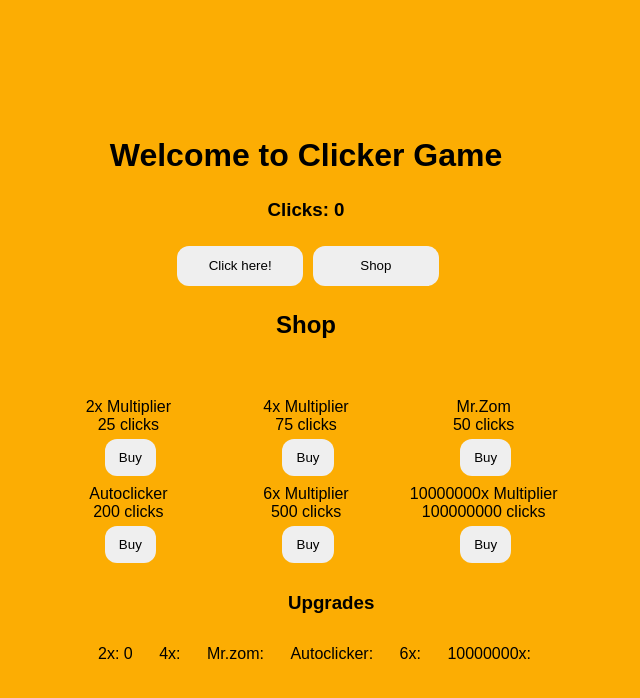
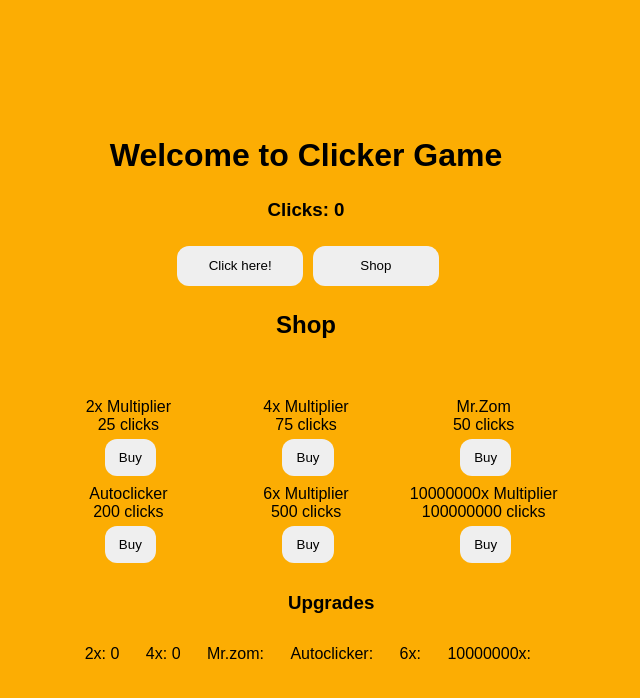
Before and after one commit to Vipershroom/clicker-game-react, a React (Create React App) app: page / in a window 1280 px wide. Both pictures are taken after a click on the button "Shop". Shown: the top 698 px of the page, without its empty margins (334-974 px from the left). Built offline with nearby package versions, Linux system fonts and the light colour scheme.

Commit message:
Forgot to make 4x update the upgrade list

```diff
--- a/src/Components/App.tsx
+++ b/src/Components/App.tsx
@@ -83,11 +83,13 @@ function App() {
                             setclick(click - 75)
                             shopUpgrades.fourX = true
                             setFour(four = "300")
+                            upgradeCount.fourX += 1
                         } else if (click >= 300 && shopUpgrades.fourX2 === false) {
                             clickMod *= 4
                             setclick(click - 300)
                             shopUpgrades.fourX2 = true
                             setFour(four = "Maxxed")
+                            upgradeCount.fourX += 1
                         }
                     }}>Buy</button>
                 </div>
@@ -121,7 +123,7 @@ function App() {
                 </div>
             </div>
             :null}
-            {display? <UpgradeList name={upgradeCount.twoX} />:null}
+            {display? <UpgradeList x2={upgradeCount.twoX} x4={upgradeCount.fourX} />:null}
         </div>
     )
 }
--- a/src/Components/UpgradeList.tsx
+++ b/src/Components/UpgradeList.tsx
@@ -6,8 +6,8 @@ const UpgradeList = (props:any) => {
         <div className='wrapper'>
             <h3>Upgrades</h3>
             <ul className='upgrade-list'>
-                <li>2x: {props.name}</li>
-                <li>4x: {}</li>
+                <li>2x: {props.x2}</li>
+                <li>4x: {props.x4}</li>
                 <li>Mr.zom: {}</li>
                 <li>Autoclicker: {}</li>
                 <li>6x: {}</li>
```
